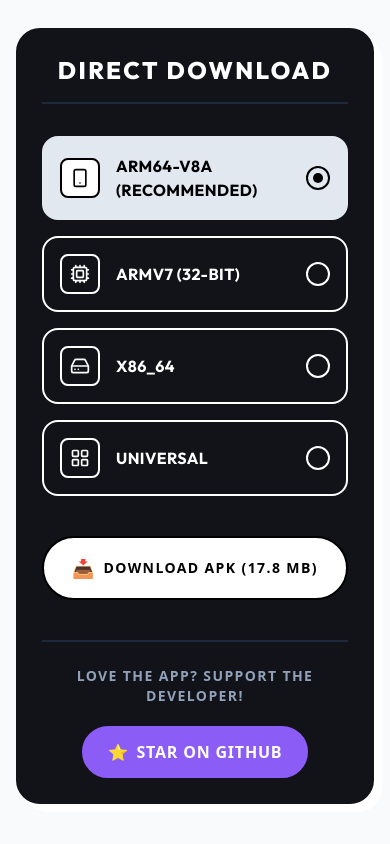
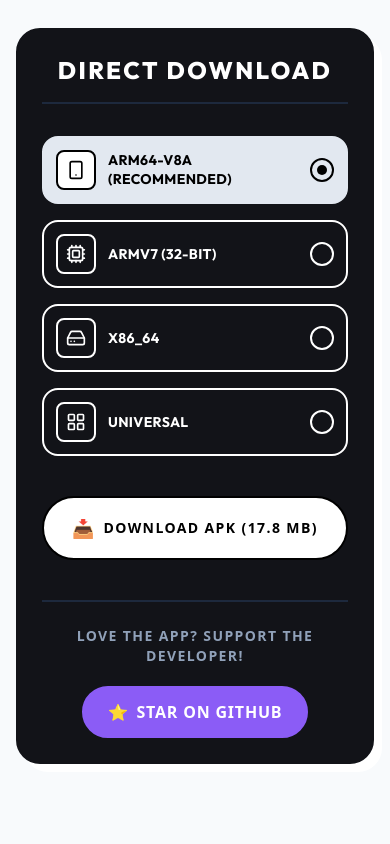
Before and after one commit to ITSPRANAV16/TaskFlow-Website, a React (Vite) app: page / in a window 390 px wide. Shown: the part 8340-9184 px from the top of the page. Built offline with nearby package versions, Linux system fonts and the light colour scheme; no server answers.

Commit message:
feat(ui): update developer image import and refine download UI
Import developer photo via module to support build bundling and improve responsiveness for the download architecture selection component.

```diff
--- a/src/components/Developer.tsx
+++ b/src/components/Developer.tsx
@@ -1,5 +1,6 @@
 import { motion } from 'motion/react';
 import { Github, Instagram } from 'lucide-react';
+import pranavPhotoUrl from '../assets/images/pranavphoto.png';
 
 export function Developer() {
   return (
@@ -16,7 +17,7 @@ export function Developer() {
           <div className="absolute inset-0 bg-gradient-to-tr from-blue-600 to-sky-400 rounded-full blur-xl opacity-30 animate-pulse"></div>
           <div className="relative w-full h-full rounded-full bg-gradient-to-tr from-blue-600 to-sky-400 p-1">
             <div className="w-full h-full rounded-full bg-white flex items-center justify-center overflow-hidden">
-              <img src="/pranavphoto.png" alt="Pranav Patil" className="w-full h-full object-cover object-[center_20%]" />
+              <img src={pranavPhotoUrl} alt="Pranav Patil" className="w-full h-full object-cover object-[center_20%]" />
             </div>
           </div>
         </div>
--- a/src/components/DirectDownload.tsx
+++ b/src/components/DirectDownload.tsx
@@ -42,7 +42,7 @@ export function DirectDownload() {
               return (
                 <label
                   key={arch.id}
-                  className={`relative flex items-center p-4 cursor-pointer rounded-2xl border-2 transition-all duration-200 ${
+                  className={`relative flex items-center w-full p-3 sm:p-4 cursor-pointer rounded-2xl border-2 transition-all duration-200 overflow-hidden ${
                     isSelected
                       ? 'bg-[#E2E8F0] border-[#E2E8F0]'
                       : 'bg-[#121318] border-white hover:bg-slate-900 hover:translate-x-1'
@@ -57,22 +57,22 @@ export function DirectDownload() {
                     className="sr-only"
                   />
 
-                  <div className="flex flex-1 items-center gap-4">
-                    <div className={`w-10 h-10 rounded-lg flex items-center justify-center border-2 ${
+                  <div className="flex flex-1 items-center gap-3 sm:gap-4 min-w-0 pr-1 sm:pr-2">
+                    <div className={`w-10 h-10 flex-shrink-0 rounded-lg flex items-center justify-center border-2 ${
                       isSelected ? 'bg-white border-black text-black' : 'bg-[#121318] border-white text-white'
                     }`}>
-                      <arch.icon className="w-5 h-5" />
+                      <arch.icon className="w-5 h-5 flex-shrink-0" />
                     </div>
 
-                    <div className="flex-1">
-                      <h4 className={`font-bold tracking-wide uppercase ${isSelected ? 'text-black' : 'text-white'}`}>
+                    <div className="flex-1 min-w-0">
+                      <h4 className={`font-bold tracking-wide uppercase text-sm sm:text-base leading-snug sm:leading-normal whitespace-normal break-words ${isSelected ? 'text-black' : 'text-white'}`}>
                         {arch.label}
                       </h4>
                     </div>
                   </div>
 
                   {/* Custom Radio Circle indicator */}
-                  <div className={`ml-4 w-6 h-6 rounded-full border-2 flex items-center justify-center flex-shrink-0 ${
+                  <div className={`w-6 h-6 rounded-full border-2 flex items-center justify-center flex-shrink-0 ${
                     isSelected ? 'border-black' : 'border-white'
                   }`}>
                     {isSelected && <div className="w-2.5 h-2.5 rounded-full bg-black"></div>}
```
